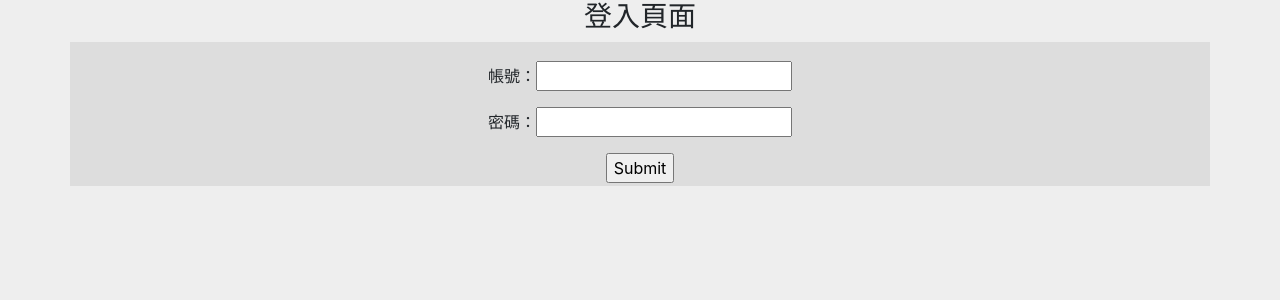
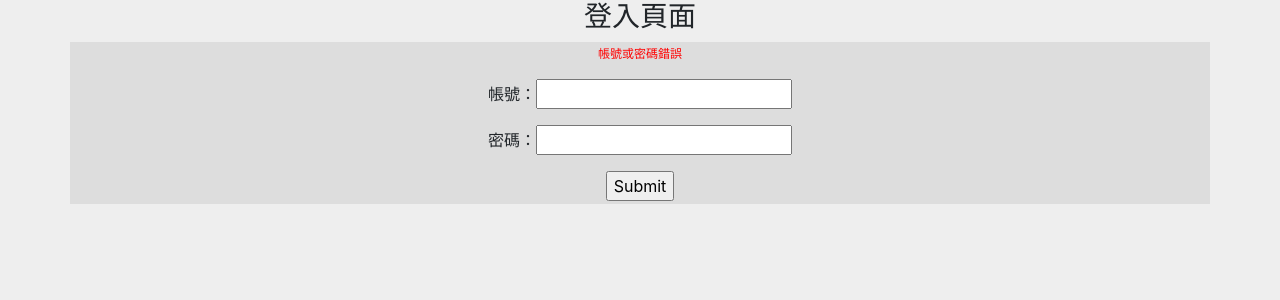
Before and after one commit to wdaweb/invoice-catuxian, a PHP site: page /?false=1 in a window 1280 px wide. Shown: the top 300 px of the page. Run offline with PHP 8.4, Linux system fonts and the light colour scheme.

Commit message:
新增登入錯誤訊息

```diff
--- a/check.php
+++ b/check.php
@@ -7,5 +7,7 @@
         header("location:default.php");
     }else{
         echo "登入失敗";
+        header("location:index.php?false=1");
+
     }
 ?>
--- a/index.php
+++ b/index.php
@@ -4,6 +4,13 @@ include "header.php";
 <h3 class="text-center">登入頁面</h3>
 <div class="container text-center login">
     <form action="check.php" method="post">
+        <div class="tip">
+        <?php
+            if($_GET['false']==1){
+                echo "帳號或密碼錯誤";
+            }
+        ?>
+        </div>
         <div class="my-3">
             帳號：<input type="acc" name="acc">
         </div>
```
